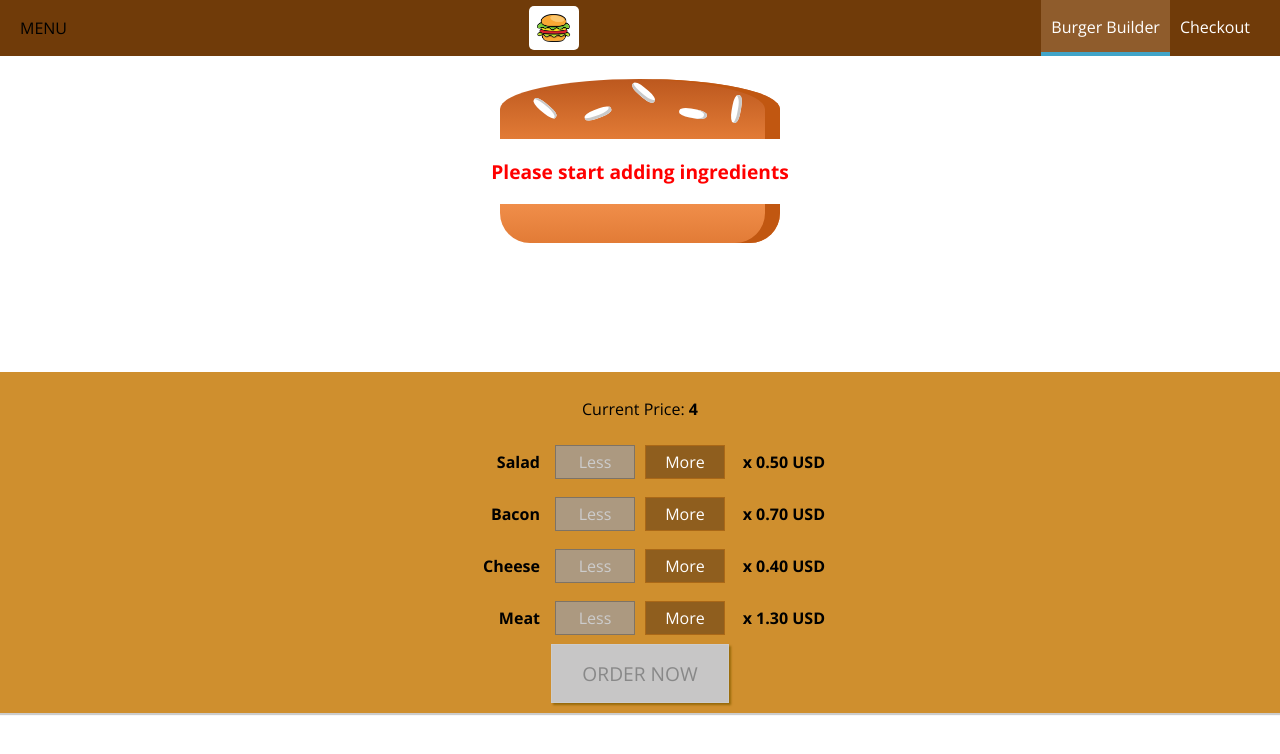
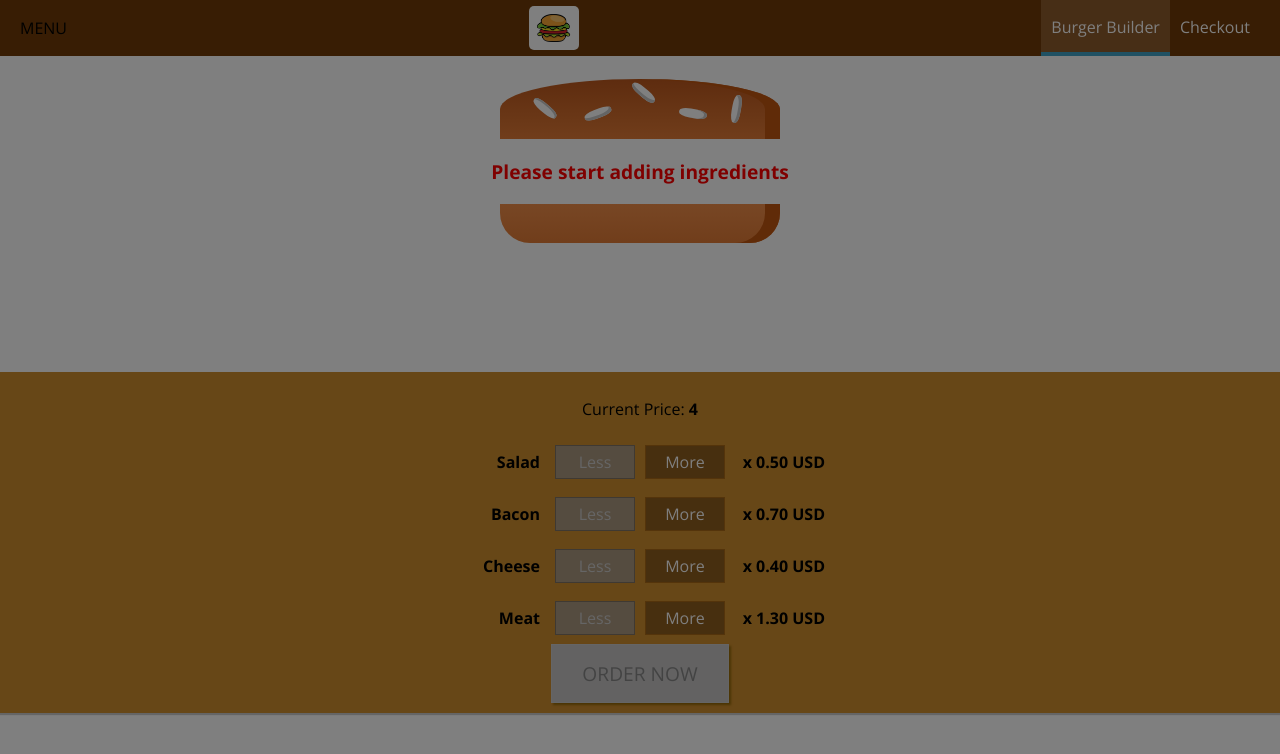
Before and after one commit to reymillenium/udemy_reactjs_burger_builder, a React (Create React App) app: page / in a window 1280 px wide. Shown: the top 754 px of the page. Built offline with nearby package versions, Linux system fonts and the light colour scheme.

Commit message:
Added top 0 to SideDrawer class on its styling file, in order to make it fit with uper border of the page. Modified the SideDrawer component, by adding a BackDrop and hiding it depending of the props received. Mod Layout component by adding logic to how the SideDrawer

```diff
--- a/src/components/Layout/Layout.js
+++ b/src/components/Layout/Layout.js
@@ -1,18 +1,37 @@
-import React from "react";
+import React, {Component} from "react";
 import Toolbar from '../Navigation/Toolbar/Toolbar';
 import SideDrawer from '../Navigation/SideDrawer/SideDrawer';
 
 import Auxiliary from './../../hoc/Auxiliary';
 import classes from './Layout.module.scss';
 
-const layout = (props) => (
+class Layout extends Component {
+    state = {
+        showSideDrawer: true
+    }
+
+    sideDrawerCloseHandler = () => {
+        this.setState(
+            {
+                showSideDrawer: false
+            }
+        );
+    }
+
+    render() {
+        return (
             <Auxiliary>
                 <Toolbar/>
-        <SideDrawer/>
+                <SideDrawer
+                    show={this.state.showSideDrawer}
+                    close={this.sideDrawerCloseHandler}/>
                 <main className={classes.Content}>
-            {props.children}
+                    {this.props.children}
                 </main>
             </Auxiliary>
         );
+    }
 
-export default layout;
+}
+
+export default Layout;
--- a/src/components/Navigation/SideDrawer/SideDrawer.js
+++ b/src/components/Navigation/SideDrawer/SideDrawer.js
@@ -1,13 +1,19 @@
 import React from "react";
 import Logo from '../../Logo/Logo';
 import NavigationItems from '../NavigationItems/NavigationItems';
+import BackDrop from '../../UI/Backdrop/Backdrop';
+import Auxiliary from '../../../hoc/Auxiliary';
 
 import classes from './SideDrawer.module.scss';
 
 const sideDrawer = (props) => {
-    //...
+    let attachedClasses = [classes.SideDrawer, props.show ? classes.Open : classes.Close].join(' ');
+
     return (
-        <div className={classes.SideDrawer}>
+        <Auxiliary>
+            <BackDrop show={props.show}
+                      backdrop_click={props.close}/>
+            <div className={attachedClasses}>
                 {/*<Logo height={"11%"}/>*/}
                 {/* Another way without using props: */}
                 <div className={classes.Logo}>
@@ -17,6 +23,7 @@
                     <NavigationItems/>
                 </nav>
             </div>
+        </Auxiliary>
     );
 
 };
--- a/src/components/Navigation/SideDrawer/SideDrawer.module.scss
+++ b/src/components/Navigation/SideDrawer/SideDrawer.module.scss
@@ -10,6 +10,7 @@
   padding: 32px 16px;
   box-sizing: border-box;
   transition: transform 0.3s ease-out;
+  top: 0;
 }
 
 @media (min-width: 500px) {
```
Lines whose indentation alone changed are shown as unchanged.
